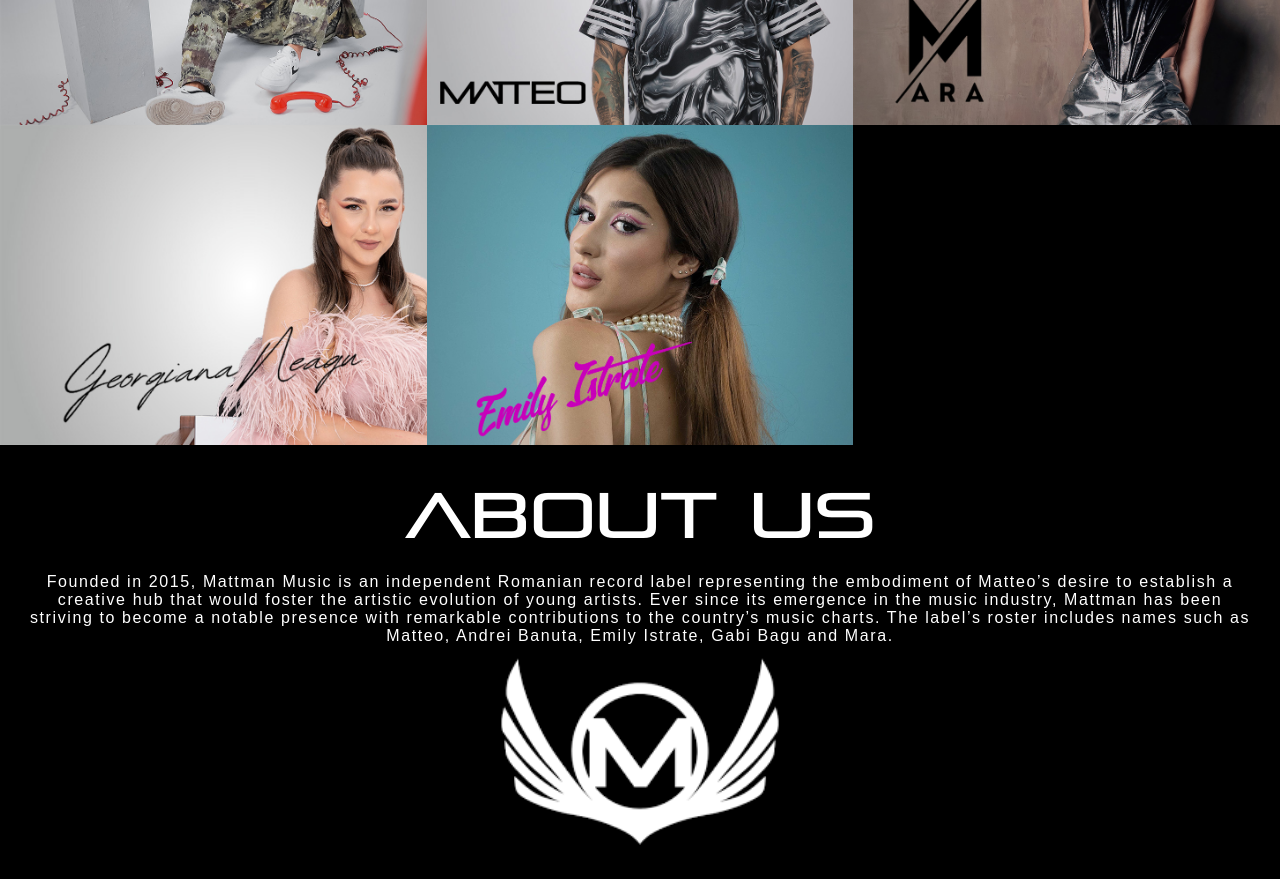
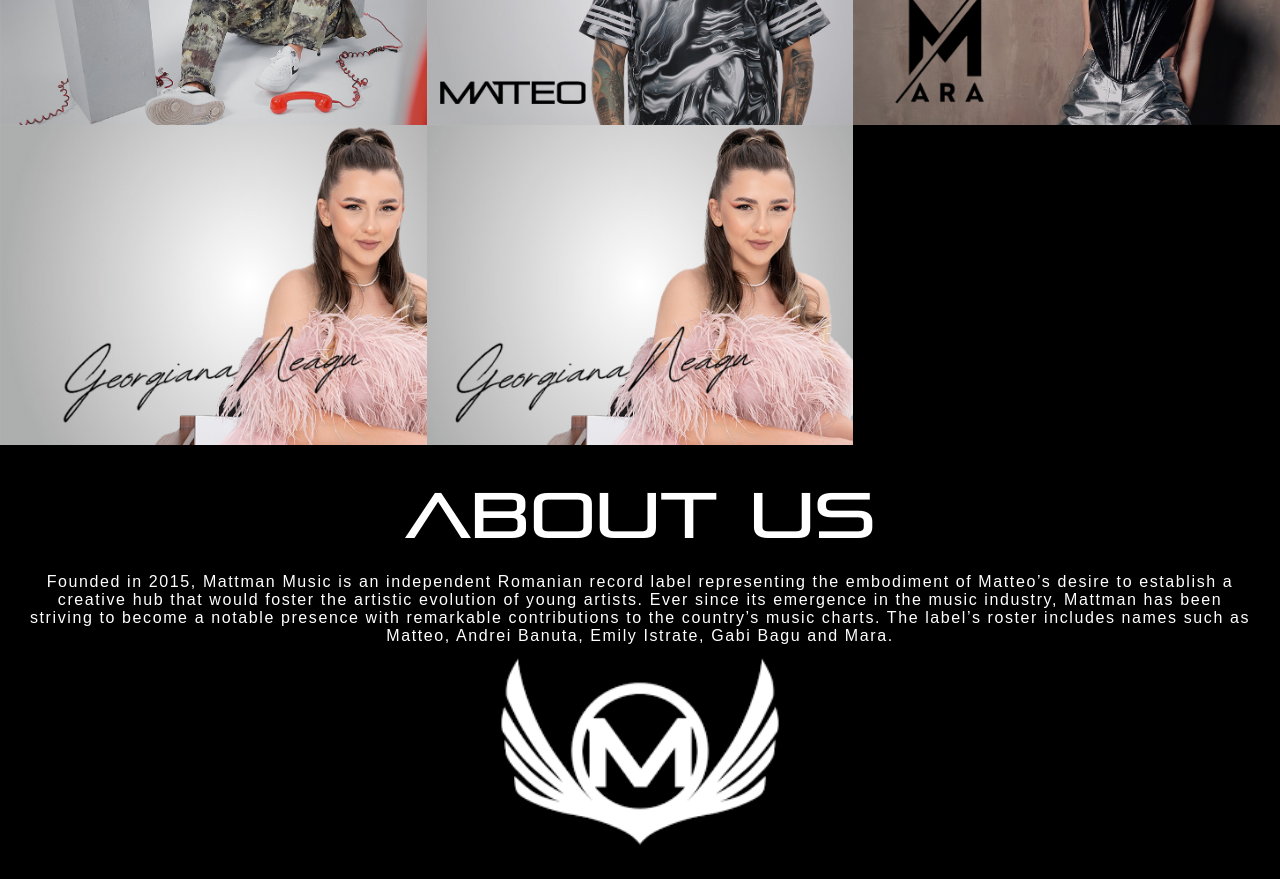
Before and after one commit to dandragos/mattman-official, a plain HTML site: page index.html in a window 1280 px wide. Shown: the part 1120-1999 px from the top of the page. Drawn offline with nearby package versions, Linux system fonts and the light colour scheme.

Commit message:
Update style.css

```diff
--- a/style.css
+++ b/style.css
@@ -443,7 +443,7 @@
 }
 
 .grid-item:nth-child(5) {
-  background-image: url("resources/imgs/artist-img-land/Emily-2.jpg");
+  background-image: url("resources/imgs/artist-img-land/georgiana.jpg");
   background-size: cover;
   background-repeat: no-repeat;
   background-position: top ;
```
